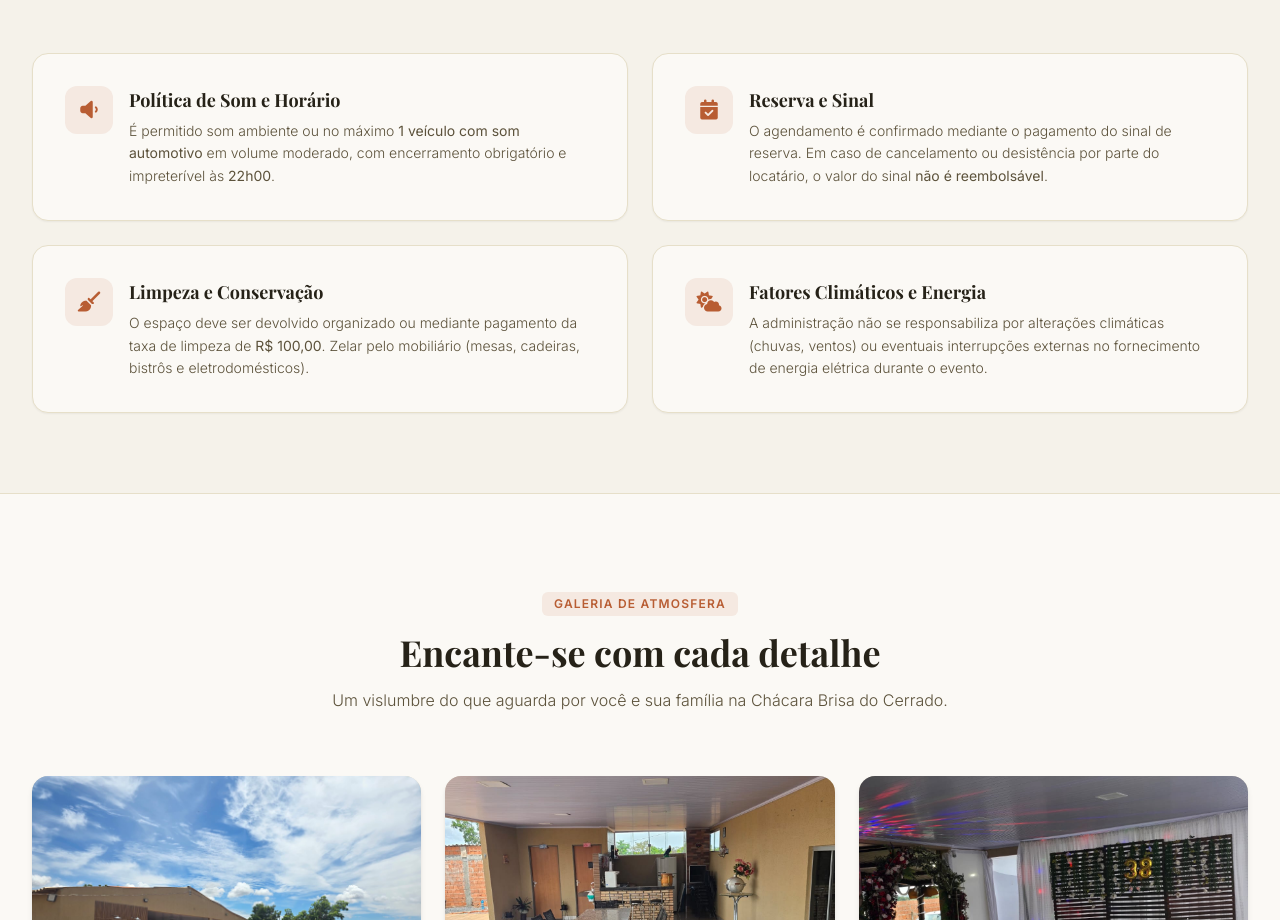
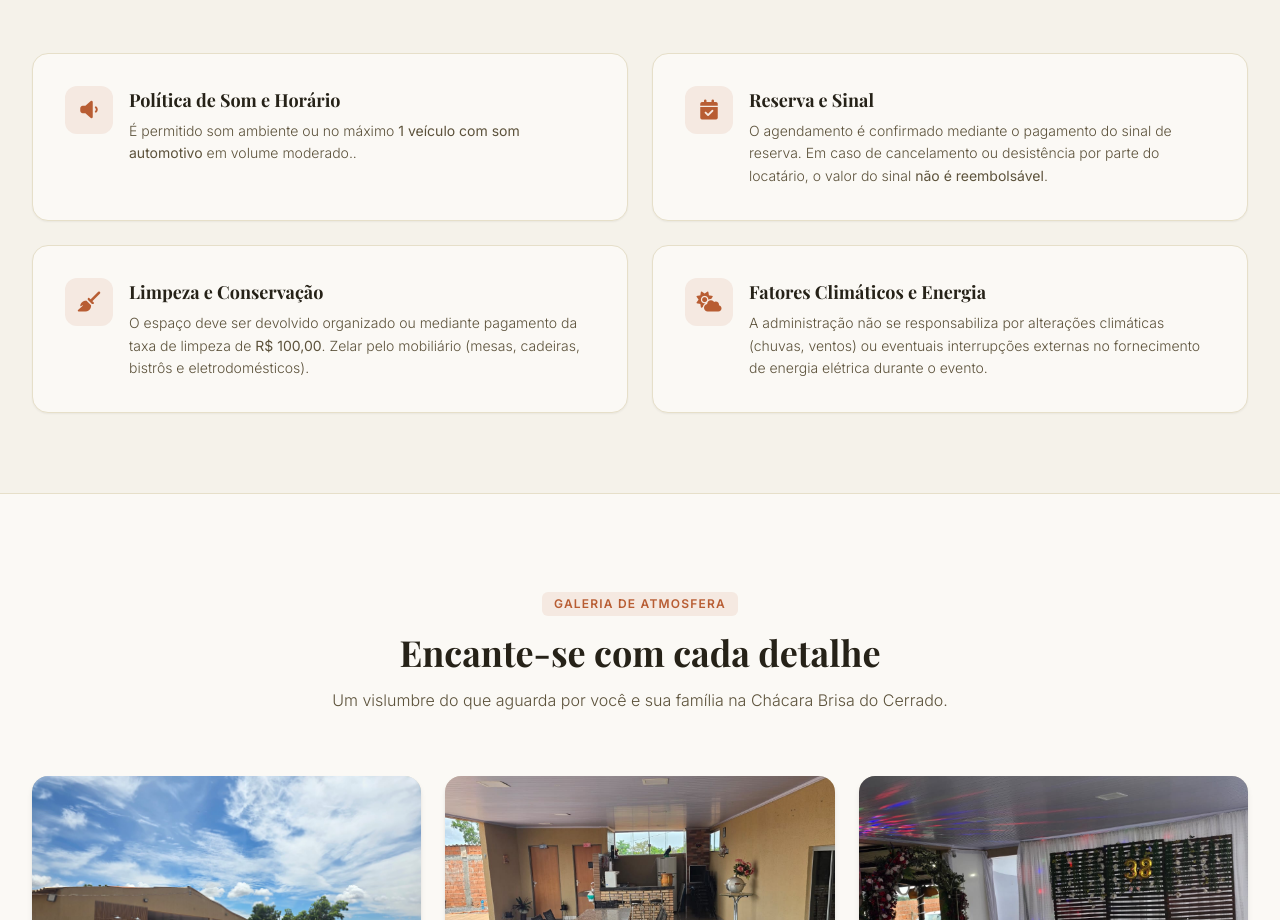
Before and after one commit to chacarabrisadocerrado-ops/chacara-brisa-do-cerrado, a plain HTML site: page index.html in a window 1280 px wide. Shown: the part 3279-4199 px from the top of the page. Drawn offline with nearby package versions, Linux system fonts and the light colour scheme; a web font is replaced by a local one.

Commit message:
alteracao regra som

```diff
--- a/index.html
+++ b/index.html
@@ -365,7 +365,7 @@
                     <div class="space-y-1.5">
                         <h3 class="font-serif text-lg font-bold text-cerrado-900">Política de Som e Horário</h3>
                         <p class="text-cerrado-700 text-sm font-light leading-relaxed">
-                            É permitido som ambiente ou no máximo <strong>1 veículo com som automotivo</strong> em volume moderado, com encerramento obrigatório e impreterível às <strong>22h00</strong>.
+                            É permitido som ambiente ou no máximo <strong>1 veículo com som automotivo</strong> em volume moderado.</strong>.
                         </p>
                     </div>
                 </div>
```
